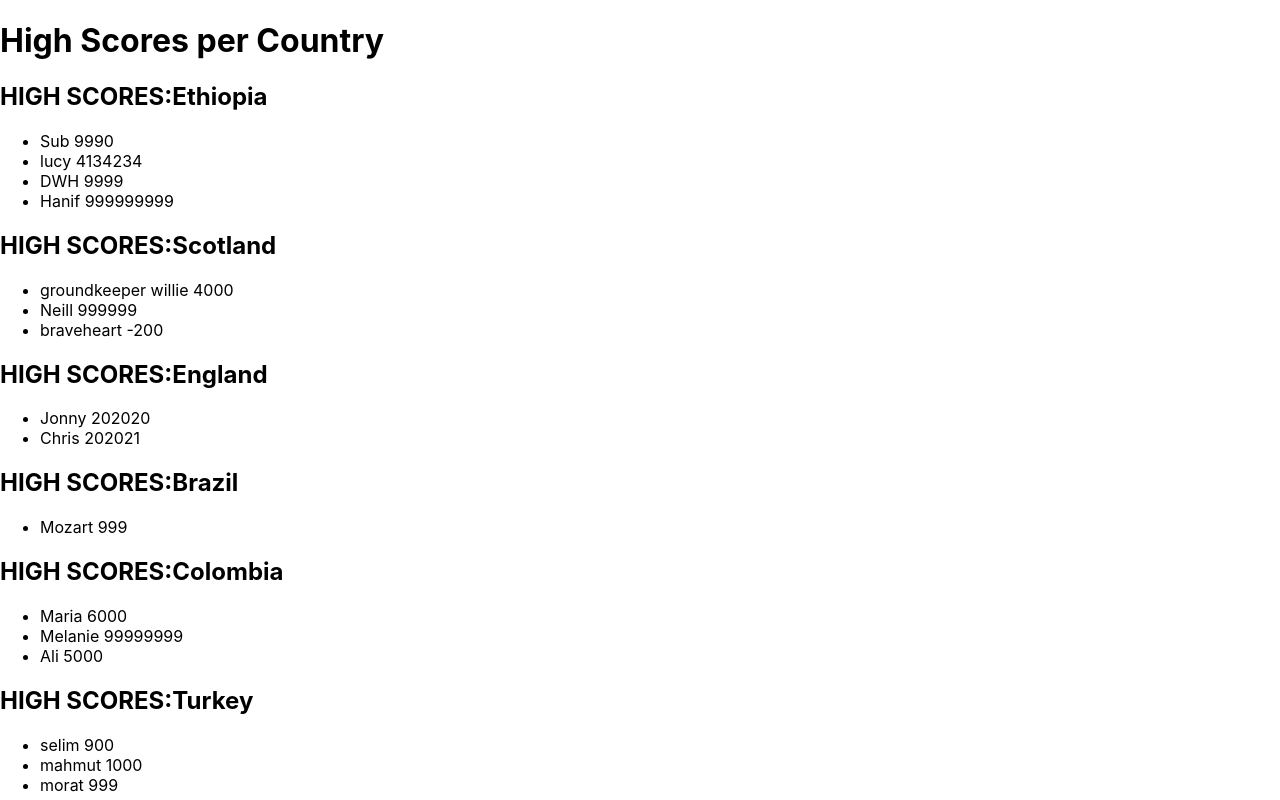
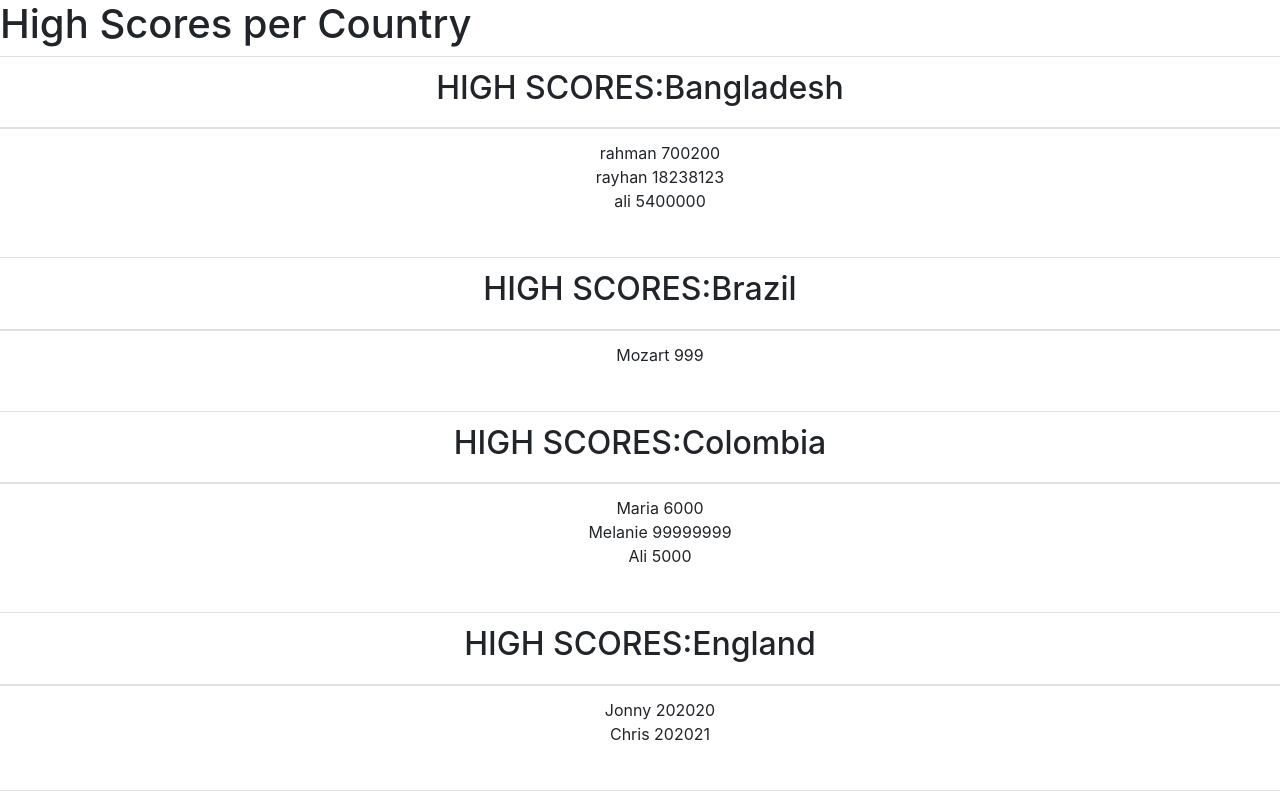
Before and after one commit to chezlinbenson/high-scores-react, a React (Create React App) app: page / in a window 1280 px wide. Shown: the top 800 px of the page. Built offline with nearby package versions, Linux system fonts and the light colour scheme.

Commit message:
Completed Level 2.

```diff
--- a/public/index.html
+++ b/public/index.html
@@ -24,6 +24,12 @@
       work correctly both with client-side routing and a non-root public URL.
       Learn how to configure a non-root public URL by running `npm run build`.
     -->
+    <link
+      rel="stylesheet"
+      href="https://stackpath.bootstrapcdn.com/bootstrap/4.2.1/css/bootstrap.min.css"
+      integrity="sha384-GJzZqFGwb1QTTN6wy59ffF1BuGJpLSa9DkKMp0DgiMDm4iYMj70gZWKYbI706tWS"
+      crossorigin="anonymous"
+    />
     <title>React App</title>
   </head>
   <body>
--- a/src/HighScoreTable.js
+++ b/src/HighScoreTable.js
@@ -1,14 +1,43 @@
 import React from "react";
 import PlayerScore from "./PlayerScore";
+import allCountryScores from "./scores";
 import scores from "./scores";
 
 const HighScoreTable = () => {
+  scores.sort((a, b) => {
+    const nameA = a.name; // ignore upper and lowercase
+    const nameB = b.name; // ignore upper and lowercase
+    if (nameA < nameB) {
+      return -1;
+    }
+    if (nameA > nameB) {
+      return 1;
+    }
+
+    // names must be equal
+    return 0;
+  });
+
   return (
     <div>
       {scores.map((country, index) => (
         <div key={index}>
-          <h2>HIGH SCORES:{country.name}</h2>
-          <PlayerScore players={country.scores} />
+          <table className="table">
+            <thead>
+              <tr>
+                <th>
+                  <h2>HIGH SCORES:{country.name}</h2>
+                </th>
+              </tr>
+            </thead>
+            <tbody>
+              <tr>
+                <td>
+                  <PlayerScore players={country.scores} />
+                </td>
+              </tr>
+            </tbody>
+          </table>
         </div>
       ))}
     </div>
--- a/src/PlayerScore.js
+++ b/src/PlayerScore.js
@@ -4,7 +4,7 @@ const PlayerScore = (props) => {
   return (
     <ul>
       {props.players.map((player, index) => (
-        <li key={index}>
+        <li key={index} className="player-score">
           {player.n} {player.s}
         </li>
       ))}
--- a/src/index.css
+++ b/src/index.css
@@ -1,13 +1,26 @@
 body {
   margin: 0;
-  font-family: -apple-system, BlinkMacSystemFont, 'Segoe UI', 'Roboto', 'Oxygen',
-    'Ubuntu', 'Cantarell', 'Fira Sans', 'Droid Sans', 'Helvetica Neue',
+  font-family: -apple-system, BlinkMacSystemFont, "Segoe UI", "Roboto", "Oxygen",
+    "Ubuntu", "Cantarell", "Fira Sans", "Droid Sans", "Helvetica Neue",
     sans-serif;
   -webkit-font-smoothing: antialiased;
   -moz-osx-font-smoothing: grayscale;
 }
 
 code {
-  font-family: source-code-pro, Menlo, Monaco, Consolas, 'Courier New',
+  font-family: source-code-pro, Menlo, Monaco, Consolas, "Courier New",
     monospace;
 }
+
+.table {
+  text-align: center;
+  width: 50%vw;
+}
+
+h2 {
+  text-align: center;
+}
+
+.player-score {
+  list-style: none;
+}
```
Also changed, not shown: src/App.css (line endings or trailing spaces), src/ScoreHeading.js (line endings or trailing spaces), src/scores.js (line endings or trailing spaces).
